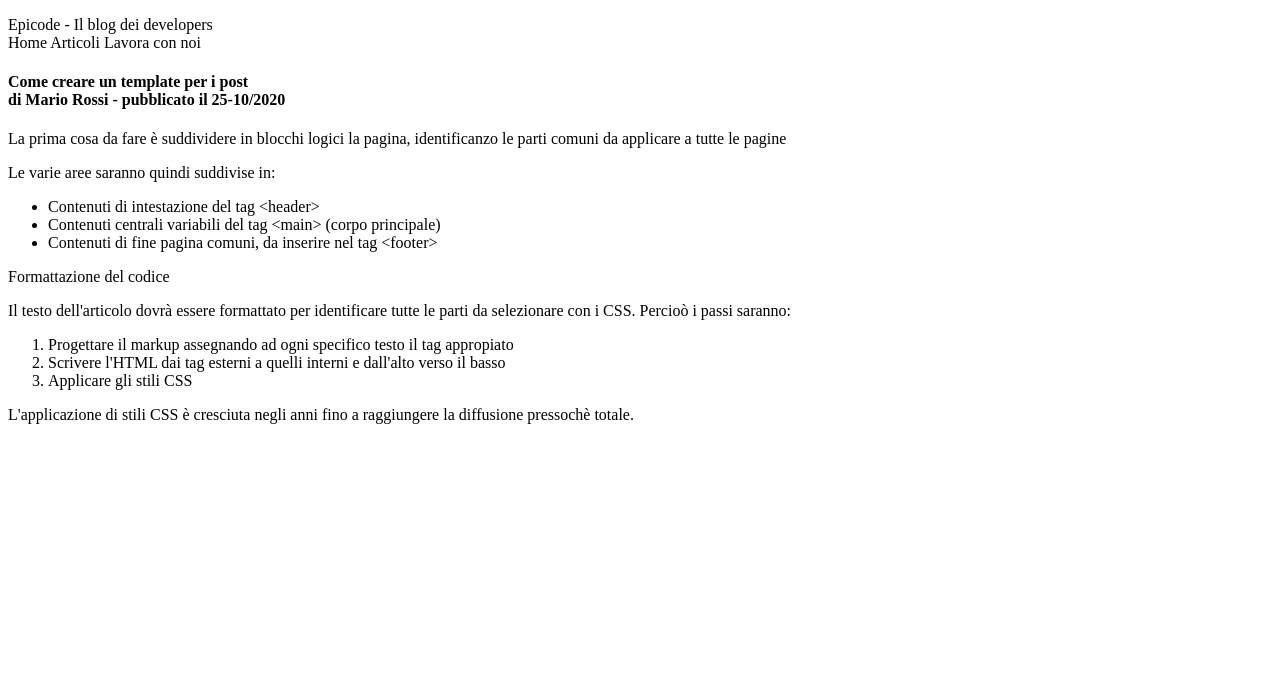
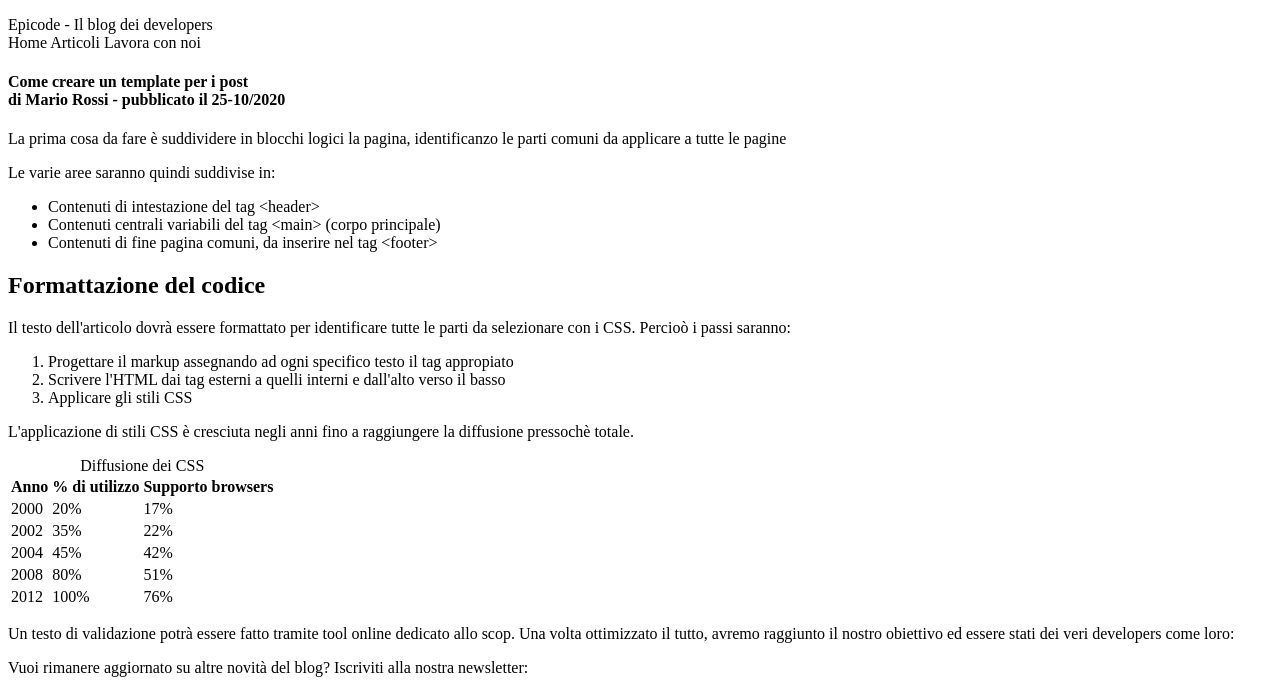
Before and after one commit to mainogiulia/U1-W1-D2-Tables-and-Forms, a plain HTML site: page index.html in a window 1280 px wide. Shown: the part 105-800 px from the top of the page. Drawn offline with Linux system fonts and the light colour scheme.

Commit message:
adds lesson exercise

```diff
--- a/index.html
+++ b/index.html
@@ -21,7 +21,8 @@
       <li>Contenuti centrali variabili del tag &lt;main&gt; (corpo principale)</li>
       <li>Contenuti di fine pagina comuni, da inserire nel tag &lt;footer&gt;</li>
     </ul>
-    <p>Formattazione del codice</p>
+    <h2>Formattazione del codice</h2>
+    <!-- lista ordinata -->
     <p>Il testo dell'articolo dovrà essere formattato per identificare tutte le parti da selezionare con i CSS. Percioò i passi saranno:</p>
     <ol>
       <li>Progettare il markup assegnando ad ogni specifico testo il tag appropiato</li>
@@ -29,17 +30,51 @@
       <li>Applicare gli stili CSS</li>
     </ol>
     <p>L'applicazione di stili CSS è cresciuta negli anni fino a raggiungere la diffusione pressochè totale.</p>
+    <!-- tabella -->
     <table>
+      <caption>
+        Diffusione dei CSS
+      </caption>
       <tr>
-        <th></th>
-        <th></th>
-        <th></th>
+        <th>Anno</th>
+        <th>% di utilizzo</th>
+        <th>Supporto browsers</th>
       </tr>
       <tr>
-        <td></td>
-        <td></td>
-        <td></td>
+        <td>2000</td>
+        <td>20%</td>
+        <td>17%</td>
+      </tr>
+      <tr>
+        <td>2002</td>
+        <td>35%</td>
+        <td>22%</td>
+      </tr>
+      <tr>
+        <td>2004</td>
+        <td>45%</td>
+        <td>42%</td>
+      </tr>
+      <tr>
+        <td>2008</td>
+        <td>80%</td>
+        <td>51%</td>
+      </tr>
+      <tr>
+        <td>2012</td>
+        <td>100%</td>
+        <td>76%</td>
       </tr>
     </table>
+    <p>
+      Un testo di validazione potrà essere fatto tramite tool online
+      <!-- - LINK ESTERNO - -->
+      dedicato allo scop. Una volta ottimizzato il tutto, avremo raggiunto il nostro obiettivo ed essere stati dei veri developers come loro:
+    </p>
+    <!-- <a href=""></a> -->
+    <!-- footer -->
+    <footer>
+      <p>Vuoi rimanere aggiornato su altre novità del blog? Iscriviti alla nostra newsletter:</p>
+    </footer>
   </body>
 </html>
```
